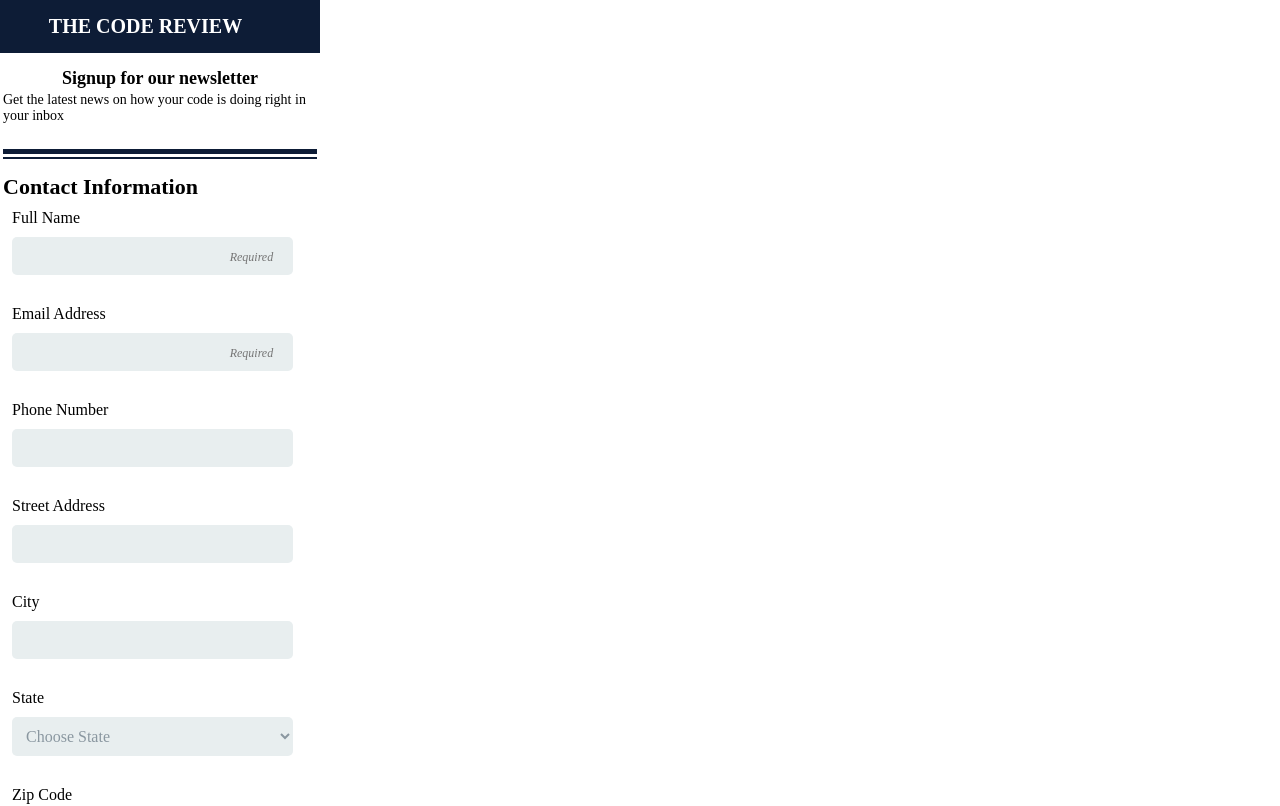
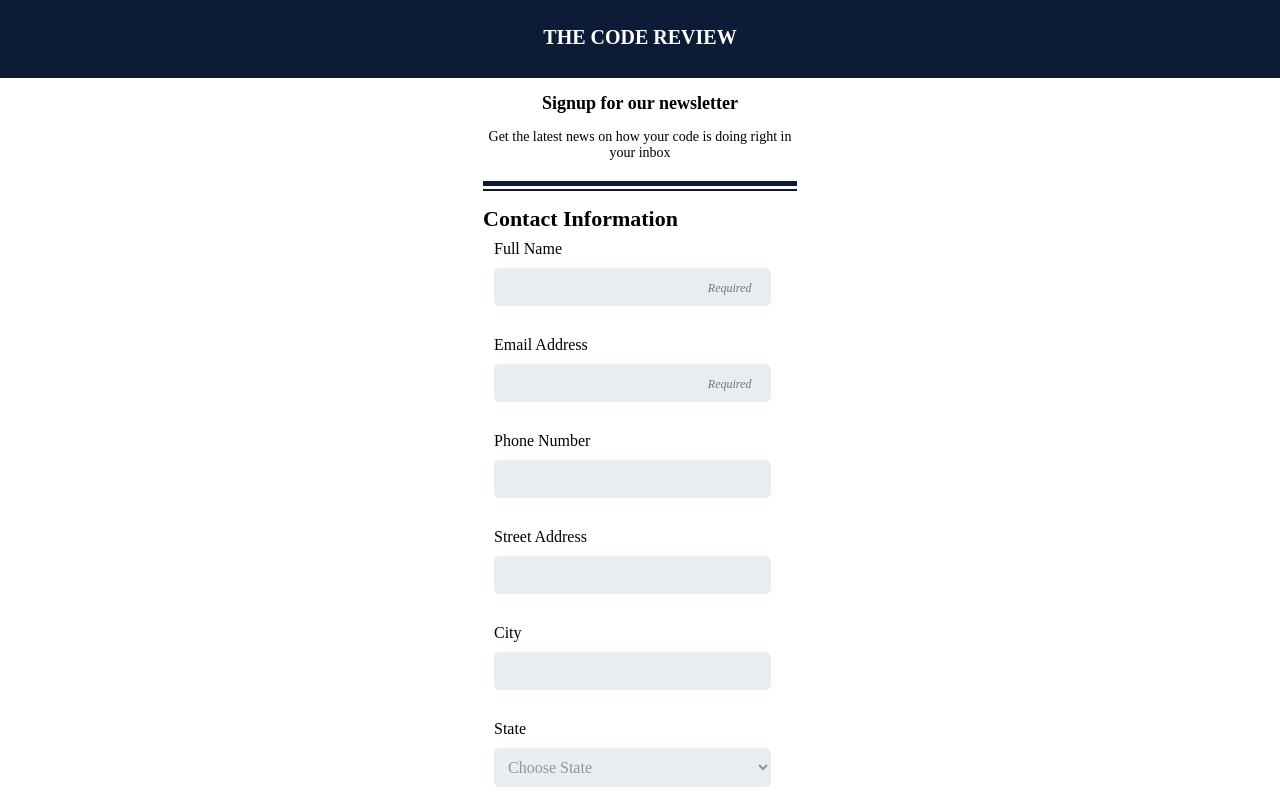
Before and after one commit to andrewlit10/techdegree-project-3, a plain HTML site: page index.html in a window 1280 px wide. Shown: the top 806 px of the page. Drawn offline with Linux system fonts and the light colour scheme; a web font is replaced by a local one.

Commit message:
small fixes

```diff
--- a/CSS/styles.css
+++ b/CSS/styles.css
@@ -1,34 +1,38 @@
 * {
   box-sizing: border-box;
   font-family: "Trirong", sans-sans-serif;
-  margin: 0;
-  max-width: 320px;
   justify-content: center;
 }
+div[id="container"] {
+  margin: auto;
+  max-width: 320px;
 
+}
 .top-banner {
-  width: 100%;
   background-color: #0d1c36;
   padding: 15px;
-  position: center;
-  text-align: center;
+  margin: -10px;
+
 }
 .website-title {
   color: white;
   font-size: 20px;
   text-transform: uppercase;
-  width: 90%;
+  width: 100%;
+  text-align: center;
 }
 .sign-up {
   font-size: 18px;
-  padding-top: 15px;
+  padding-top: 10px;
   text-align: center;
+
 }
 .paragraph {
   margin: 3px;
   font-size: 14px;
   border-bottom: 5px solid #0d1c36;
-  padding-bottom: 25px;
+  padding-bottom: 20px;
+  text-align: center;
 }
 .section-header {
   margin: 3px;
@@ -101,6 +105,7 @@ button {
   width: 100%;
   border-color: #4dd1c2;
   margin-bottom: 10px;
+  cursor: pointer;
 }
 
 .copyright {
@@ -116,6 +121,8 @@ button {
 input[type="radio"],
 input[type="checkbox"] {
   margin: 0 4px 8px 0;
+  text-align: left;
+  cursor: pointer;
 }
 /* Media Queries */
 
--- a/index.html
+++ b/index.html
@@ -10,7 +10,7 @@
 <header class="top-banner">
   <h1 class="website-title">The Code Review</h1>
 </header>
-
+  <div id="container">
 
           <h2 class="sign-up">Signup for our newsletter</h2>
         <p class="paragraph">Get the latest news on how your code is doing right in your inbox</p>
@@ -74,5 +74,5 @@
   <footer class="copyright">Copyright The Code Review</footer>
 </fieldset>
 
-
+</div>
 </html>
```
